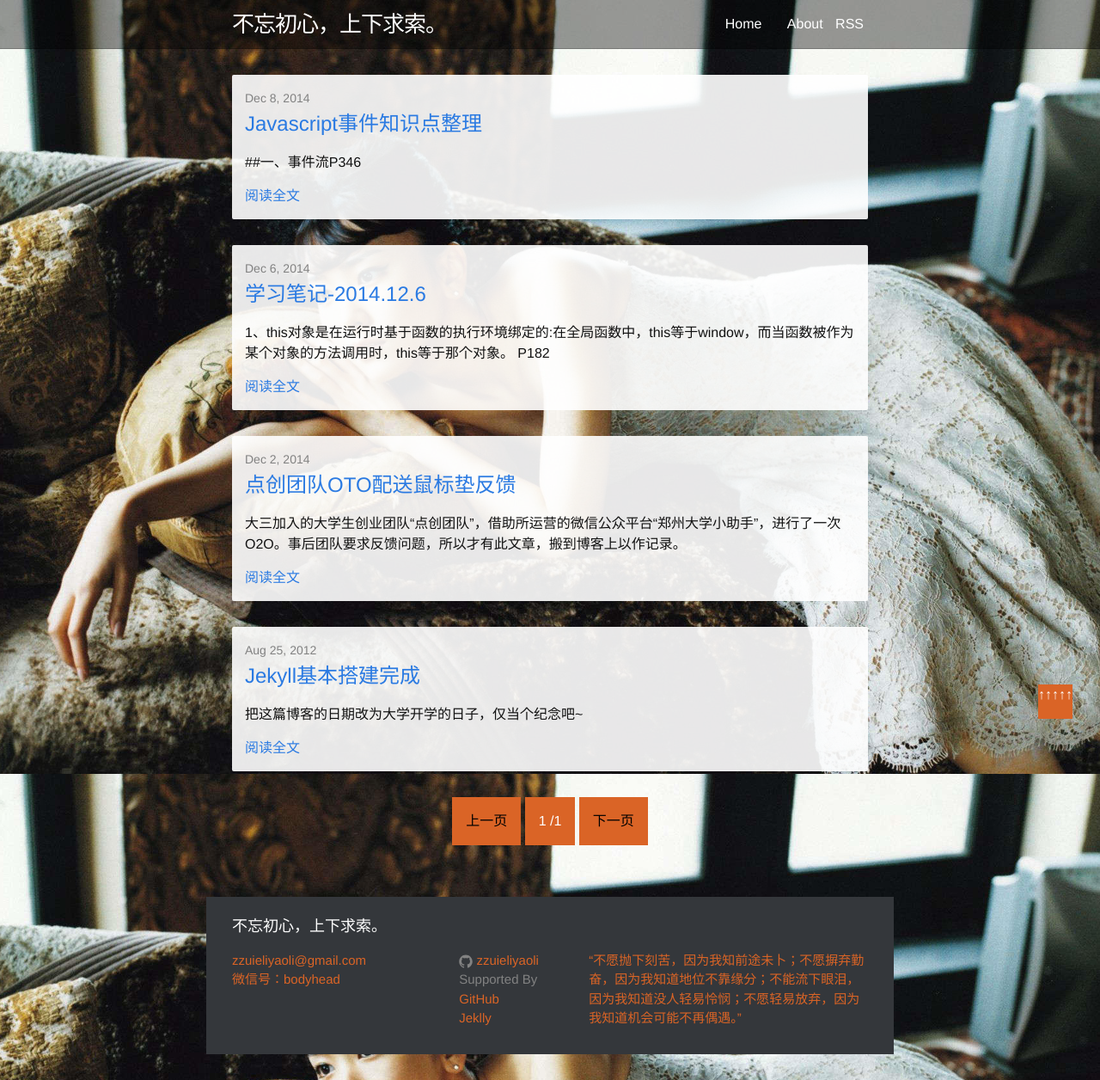
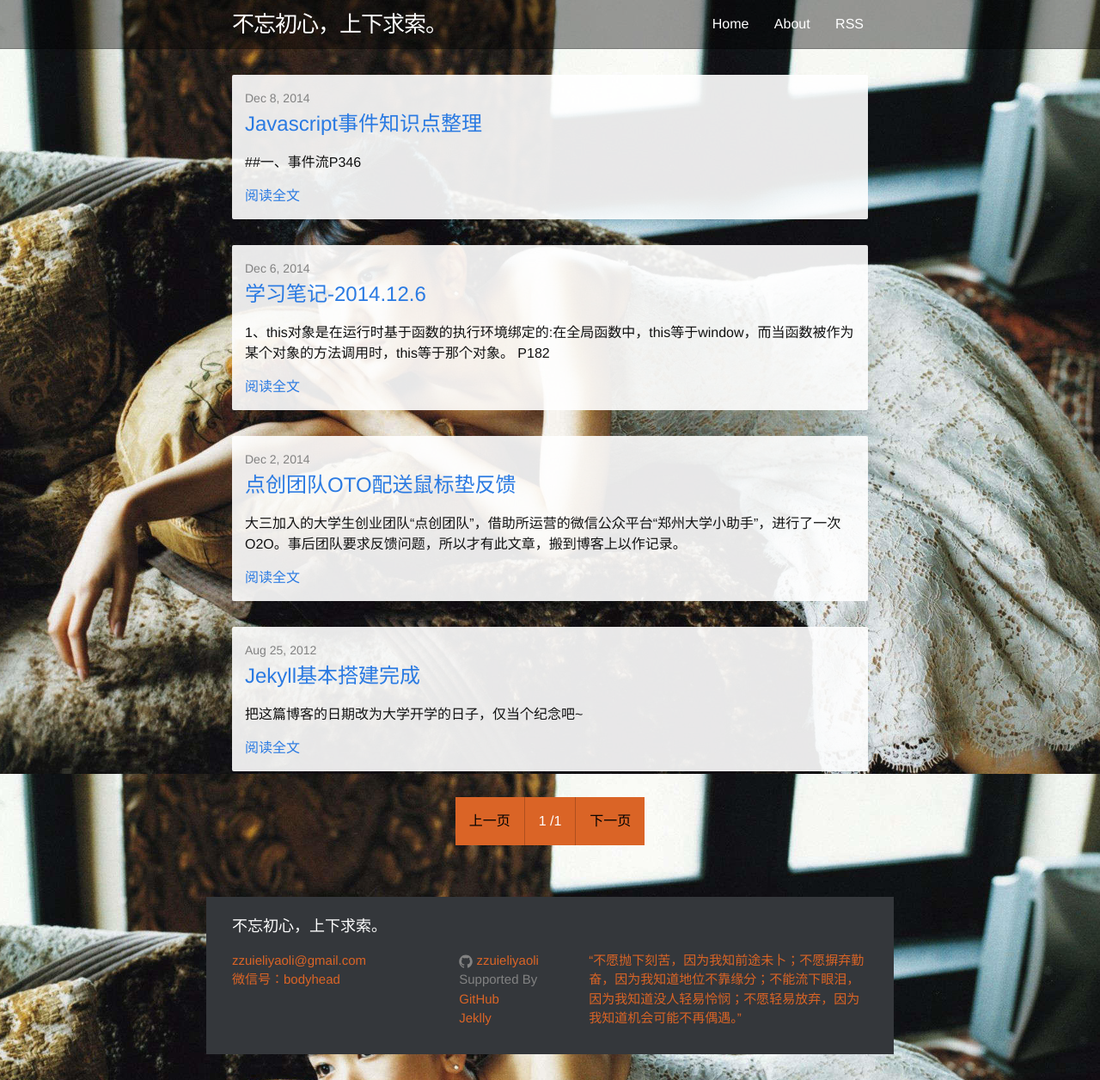
Before and after one commit to yanglh13/zzuieliyaoli.github.io, a Jekyll site: the page built from index.html, in a window 1280 px wide. Shown: the whole page at 86% size. Built offline with Jekyll 4.4.1, drawn with Linux system fonts in a browser that asks for light colours; the list of posts is cut into pages by our own code.

Commit message:
2014.12.13-1

```diff
--- a/_includes/head.html
+++ b/_includes/head.html
@@ -10,7 +10,8 @@
   <link rel="canonical" href="{{ page.url | replace:'index.html','' | prepend: site.baseurl | prepend: site.url }}">
   <link rel="stylesheet" type="text/css" href="{{ "/css/style.css" | prepend: site.baseurl }}">
   <link rel="alternate" type="application/atom+xml" title="{{ site.title }}" href="{{ "/feed.xml" | prepend: site.baseurl | prepend: site.url }}" />
-  <link rel="apple-touch-icon-precomposed" href="https://raw.githubusercontent.com/zzuieliyaoli/files/master/icon.jpg">
-  <link rel="icon" href="https://raw.githubusercontent.com/zzuieliyaoli/files/master/icon.jpg">
-  <link rel="shortcut icon" id="favicon" href="https://raw.githubusercontent.com/zzuieliyaoli/files/master/icon.jpg">
+  <link rel="apple-touch-icon-precomposed" href="/images/icon.png">
+  <link rel="icon" href="/images/icon.png">
+  <link rel="shortcut icon" id="favicon" href="/images/icon.png">
+  <script type="text/javascript" src="/scripts/lee.js"></script>
 </head>
--- a/_includes/header.html
+++ b/_includes/header.html
@@ -20,7 +20,7 @@
           <a class="page-link" href="{{ page.url | prepend: site.baseurl }}">{{ page.title }}</a>
           {% endif %}
         {% endfor %}
-        <a lass="page-link" href="{{ "/feed.xml" | prepend: site.baseurl }}">RSS</a>
+        <a class="page-link" href="{{ "/feed.xml" | prepend: site.baseurl }}">RSS</a>
       </div>
     </nav>
 
--- a/_layouts/default.html
+++ b/_layouts/default.html
@@ -14,22 +14,20 @@
 
       <div class="pagination">
         {% if paginator.previous_page %}
-          <a href="{{ paginator.previous_page_path }}" class="previous on">上一页</a>
+          <a href="{{ paginator.previous_page_path }}" class="previous on">上一页
         {% else %}
-          <a class="previous off"><span >上一页</span></a>
+          <a class="previous off"><span >上一页</span</a>
         {% endif %}
-        <a class="page_number"><span >{{ paginator.page }} /{{ paginator.total_pages }}</span></a>
+        <a class="page_number"><span >{{ paginator.page }} /{{ paginator.total_pages }}</span>
         {% if paginator.next_page %}
-          <a href="{{ paginator.next_page_path }}" class="next on">下一页</a>
+          <a href="{{ paginator.next_page_path }}" class="next on">下一页
         {% else %}
-          <a class="next off"><span >下一页</span></a>
+          <a class="next off"><span >下一页</span>
         {% endif %}
 
       </div>
     </div>
-    <div class="back-top" alt="返回顶部" >
-      <a href="#">↑↑↑↑↑</a>
-    </div>
+    <a class="back-top" href="#"></a>
     {% include footer.html %}
 
   </body>
--- a/_layouts/defaultPost.html
+++ b/_layouts/defaultPost.html
@@ -13,9 +13,7 @@
       </div>
 
     </div>
-    <div class="back-top" alt="返回顶部" >
-      <a href="#">↑↑↑↑↑</a>
-    </div>
+      <a class="back-top" href="#"></a>
     {% include footer.html %}
 
   </body>
--- a/css/style.css
+++ b/css/style.css
@@ -102,10 +102,13 @@
 div.pagination a.off{
 	color: black;
 	text-decoration: none;
+	cursor: not-allowed	;
 }
 div.pagination a.page_number{
 	color: white;
 	text-decoration: none;
+	border-left: 1px solid rgba(0,0,0,0.2);
+	border-right: 1px solid rgba(0,0,0,0.2);
 }
 /*about文章*/
 .post{
@@ -115,21 +118,37 @@
 }
 
 /*back-top*/
-div.back-top{
-	position: fixed;
-	right: 2em;
-	bottom: 4em;
+@media screen and (min-width: 600px){
+	a.back-top{
+		display: none;
+		position: fixed;
+		right: 2em;
+		bottom: 4em;
 
-	background-color: #da6426;
-	height: 2.5em;
-	width: 2.5em;
+		height: 50px;
+		width: 50px;
+
+		background-color: #da6426;
+		background-image: url(../images/scrollup.png);
+		background-position: center;
+		border-radius: 7px;
+		-webkit-transition: 0.5s;
+	     -moz-transition: 0.5s;
+	      -ms-transition: 0.5s;
+	       -o-transition: 0.5s;
+	          transition: 0.5s;
+	}
+	a.back-top:hover{
+		background-color: white;
+	}
+
 }
-div.back-top a{
-	display: block;
-	color: white;
-	vertical-align: middle;
-	font-size: 1em;
+@media screen and (max-width: 600px){
+	a.back-top{
+		display: none;
+	}
 }
+
 
 
 /*底部*/
--- /dev/null
+++ b/scripts/lee.js
@@ -0,0 +1,77 @@
+window.onload = function(){
+	var elem = document.querySelector(".back-top");
+
+	elem.addEventListener("click", function(event){
+		event.preventDefault();
+		setTimeout(function(){
+			document.body.scrollTop = document.body.scrollTop - 200;
+
+			if (document.body.scrollTop > 0) {
+				setTimeout(arguments.callee, 50);
+			}
+
+		}, 50);
+	}, false);
+
+	document.addEventListener("scroll", function(){
+
+		clearTimeout(tId);
+		var tId = setTimeout(function(){
+			if (document.body.scrollTop < 100) {
+				elem.style.display = "none";
+			}
+			if (document.body.scrollTop >= 100){
+				elem.style.display = "inline";
+			}
+
+		}, 200);
+	}, false);
+
+
+
+};
+	// elem.addEventListener("click", function(event){
+	// 	event.preventDefault();
+
+	// 	var tId = setInterval(function(){
+	// 		if (document.body.scrollTop < 0) {
+	// 			clearInterval(tId);
+	// 			console.log("stop");
+	// 		}
+
+	// 		document.body.scrollTop = document.body.scrollTop - 100;
+
+	// 	},50);
+	// },false );
+
+
+	// function throttle(method, context){
+	//   clearTimeout(method.tId);
+
+	//   method.tId = setTimeout(function(){
+	//     method.call(context);
+	//   }, 100);
+	// }
+
+	// elem.addEventListener("click", scrollTop, false);
+
+	// function scrollTop(event){
+	// 	event.preventDefault();
+	//     var scroll = document.body.scrollTop || document.documentElement.scrollTop;
+	// 	throttle(function(){
+	// 		setTimeout(function(){
+	// 			scroll = scroll -10;
+	// 		},100);
+
+	// 	});
+	// }
+
+
+
+
+
+// 事件对象、运动框架
+// setTimeout setInterval
+// var e = document.body.scrollTop;
+
+// 注意区别【持续发生】和【间歇调用】
```
Also changed, not shown: images/icon.png (added), images/scrollup.png (added).
